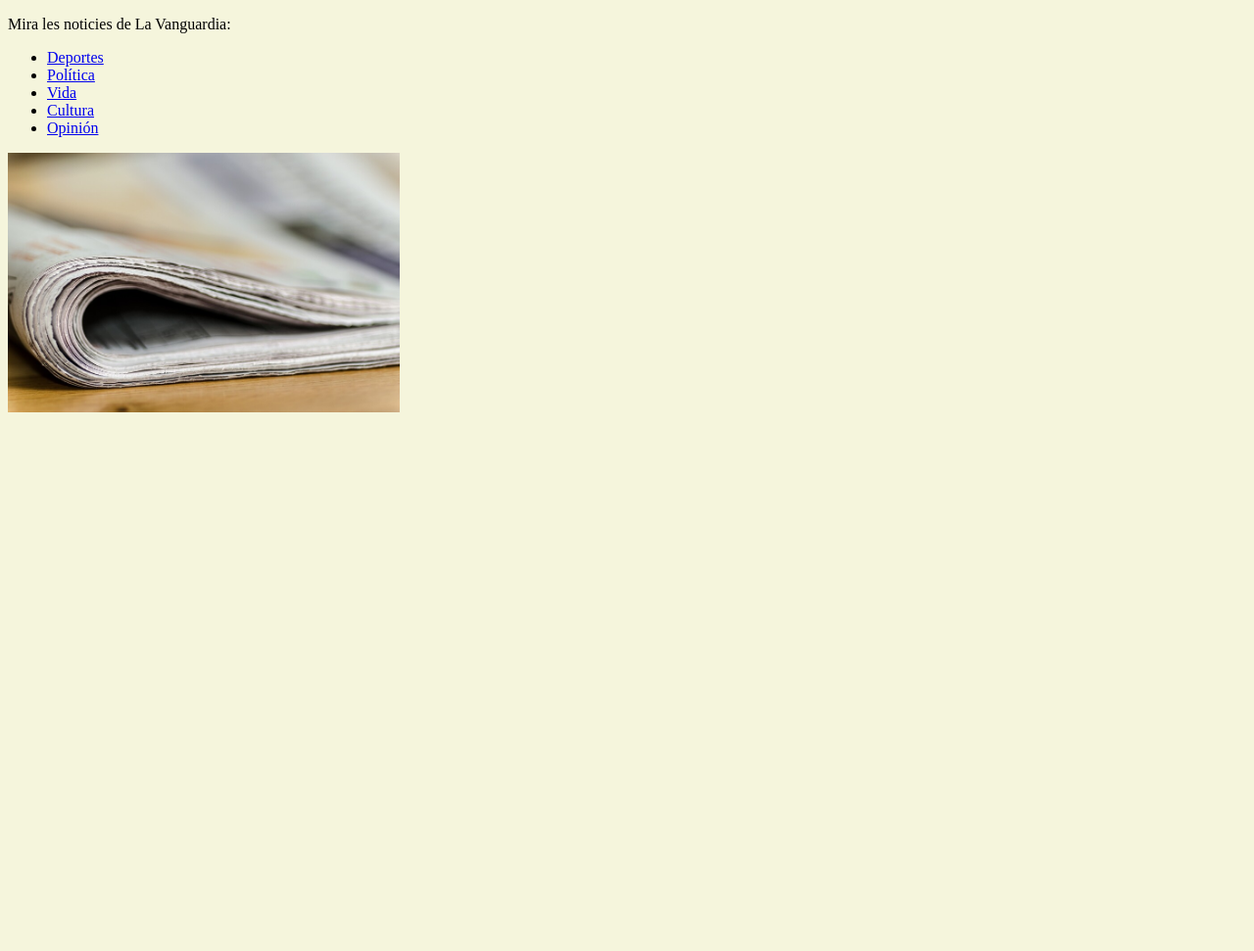
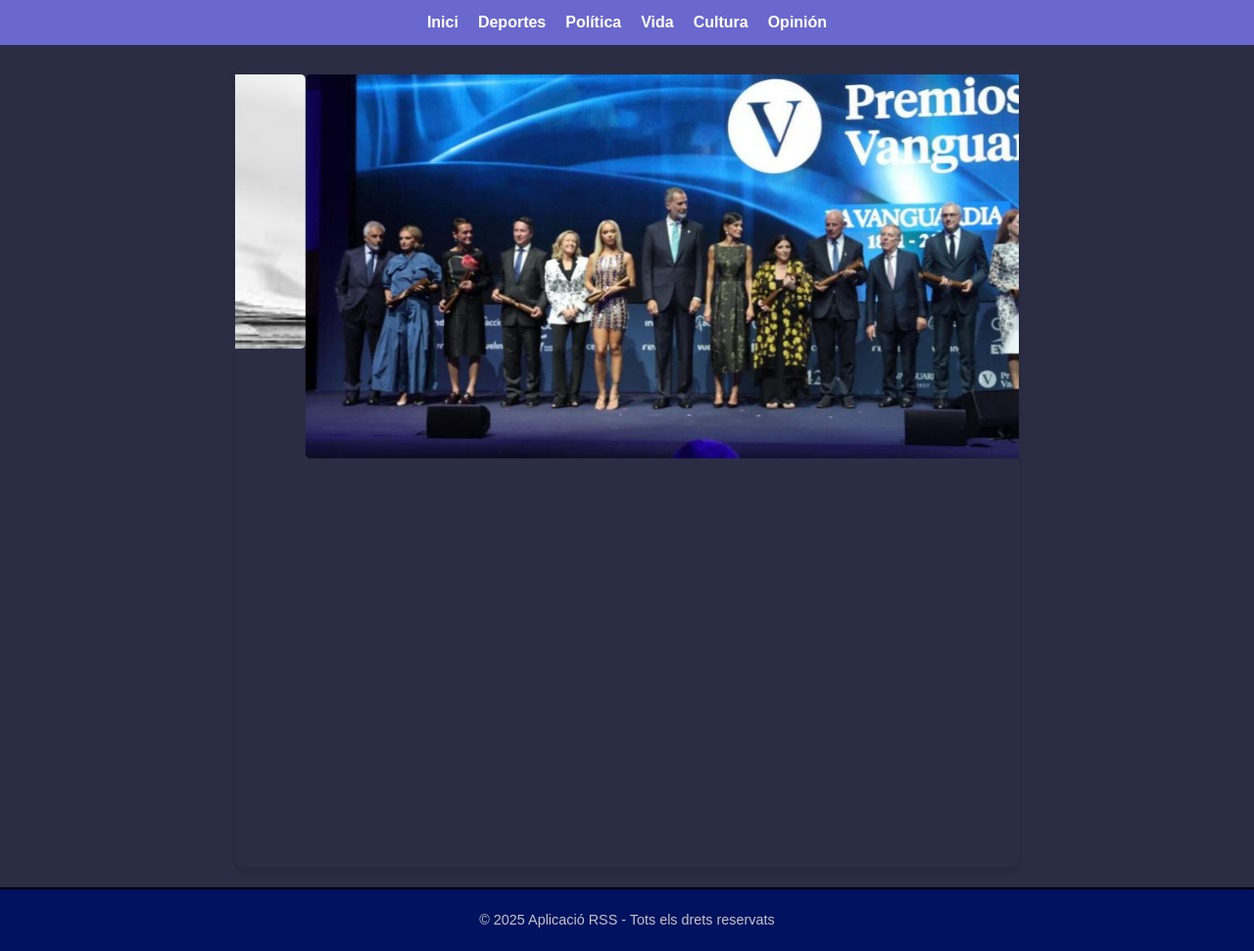
Before and after one commit to Nyxistiredzzz/flask-rss, a Flask app: page / in a window 1280 px wide. Shown: the whole page at 98% size. Before the commit the page ends 421 px from the top, so only its background shows below. Run offline with Flask 3, Linux system fonts and the light colour scheme.

Commit message:
retocs finals

```diff
--- a/static/css/style.css
+++ b/static/css/style.css
@@ -1,8 +1,196 @@
+/* Estil general */
 body {
-    background-color: beige;
+    background-color: #2a2d43;
+    /* Pastel beige */
+    color: #333333;
+    /* Text en gris fosc */
+    font-family: 'Arial', sans-serif;
+    margin: 0;
+    padding: 0;
+    line-height: 1.6;
+}
+
+h1,
+h2 {
+    color: #6a67ce;
+    /* Pastel rosa */
+    text-align: center;
+    margin: 20px 0;
+}
+
+p {
+    margin: 10px 0;
 }
 
 img {
-    width: 400px;
+    max-width: 100%;
     height: auto;
+    border-radius: 5px;
+    display: block;
+    margin: 10px auto;
 }
+
+.article {
+    background-color: #d5e1df;
+    padding: 20px;
+    border-radius: 10px;
+    box-shadow: 0 4px 6px rgba(0, 0, 0, 0.1);
+}
+
+.article h2 {
+    color: #6a67ce;
+    margin-bottom: 10px;
+}
+
+.link {
+    color: #6a67ce;
+    text-decoration: none;
+    font-weight: bold;
+    display: inline-block;
+    position: relative;
+    padding-right: 3rem;
+}
+
+.link::after {
+    content: "→";
+    position: absolute;
+    right: 0;
+    top: 50%;
+    transform: translateY(-55%);
+    font-size: 2em;
+    color: #6a67ce;
+}
+
+.link:hover::after {
+    color: #ff8ba7;
+}
+
+.link:hover {
+    text-decoration: underline;
+}
+
+.navbar {
+    background-color: #6a67ce;
+    padding: 10px 20px;
+    text-align: center;
+}
+
+.navbar ul {
+    list-style: none;
+    margin: 0;
+    padding: 0;
+    display: flex;
+    justify-content: center;
+    gap: 20px;
+}
+
+.navbar li {
+    display: inline;
+}
+
+.navbar a {
+    color: white;
+    text-decoration: none;
+    font-weight: bold;
+}
+
+.navbar a:hover {
+    text-decoration: underline;
+}
+
+.feed-header {
+    text-align: center;
+    margin: 20px;
+}
+
+.feed-header img {
+    width: 150px;
+    height: auto;
+    margin-bottom: 10px;
+}
+
+.articles-grid {
+    display: grid;
+    gap: 20px;
+    padding: 20px;
+}
+
+@media (min-width: 1200px) {
+    .articles-grid {
+        grid-template-columns: repeat(4, 1fr);
+    }
+}
+
+@media (min-width: 992px) and (max-width: 1199px) {
+    .articles-grid {
+        grid-template-columns: repeat(3, 1fr);
+    }
+}
+
+@media (min-width: 768px) and (max-width: 991px) {
+    .articles-grid {
+        grid-template-columns: repeat(2, 1fr);
+    }
+}
+
+@media (max-width: 767px) {
+    .articles-grid {
+        grid-template-columns: 1fr;
+    }
+}
+
+.carousel {
+    max-width: 800px;
+    margin: 20px auto;
+    overflow: hidden;
+    border-radius: 10px;
+    box-shadow: 0 4px 6px rgba(0, 0, 0, 0.1);
+}
+
+.carousel-container {
+    display: flex;
+    animation: slide 10s infinite;
+}
+
+.carousel-slide {
+    min-width: 100%;
+    transition: transform 0.5s ease-in-out;
+}
+
+.carousel img {
+    width: 100%;
+    height: auto;
+    display: block;
+}
+
+@keyframes slide {
+    0% {
+        transform: translateX(0);
+    }
+
+    25% {
+        transform: translateX(-100%);
+    }
+
+    50% {
+        transform: translateX(-200%);
+    }
+
+    75% {
+        transform: translateX(-300%);
+    }
+
+    100% {
+        transform: translateX(0);
+    }
+}
+
+footer {
+    background-color: #001260;
+    text-align: center;
+    padding: 10px;
+    margin-top: 20px;
+    border-top: 2px solid #000000;
+    font-size: 0.9em;
+    color: #c4c4c4;
+}
--- a/templates/index.html
+++ b/templates/index.html
@@ -9,15 +9,41 @@
 </head>
 
 <body>
-    <p>Mira les noticies de La Vanguardia:</p>
+
+    <header>
+        <nav class="navbar">
             <ul>
+                <li><a href="/">Inici</a></li>
                 <li><a href="/lavanguardia/deportes">Deportes</a></li>
                 <li><a href="/lavanguardia/politica">Política</a></li>
                 <li><a href="/lavanguardia/vida">Vida</a></li>
                 <li><a href="/lavanguardia/cultura">Cultura</a></li>
                 <li><a href="/lavanguardia/opinion">Opinión</a></li>
             </ul>
-    <img src="/static/img/diaris.jpg" alt="Diaris" />
+        </nav>
+    </header>
+
+
+    <section class="carousel">
+        <div class="carousel-container">
+            <div class="carousel-slide">
+                <img src="/static/img/diaris.jpg" alt="Diaris">
+            </div>
+            <div class="carousel-slide">
+                <img src="/static/img/diari_antic.jpeg" alt="Diari Antic">
+            </div>
+            <div class="carousel-slide">
+                <img src="/static/img/icon.jpeg" alt="Icona de La Vanguardia">
+            </div>
+            <div class="carousel-slide">
+                <img src="/static/img/premis.jpeg" alt="Premis">
+            </div>
+        </div>
+    </section>
+
+    <footer>
+        <p>&copy; 2025 Aplicació RSS - Tots els drets reservats</p>
+    </footer>
 </body>
 
 </html>
```
Also changed, not shown: templates/lavanguardia.html (+39 -7 lines), static/img/diari_antic.jpeg (added), static/img/gat.jpg (deleted), static/img/icon.jpeg (added), static/img/premis.jpeg (added). Lines whose indentation alone changed are shown as unchanged.
